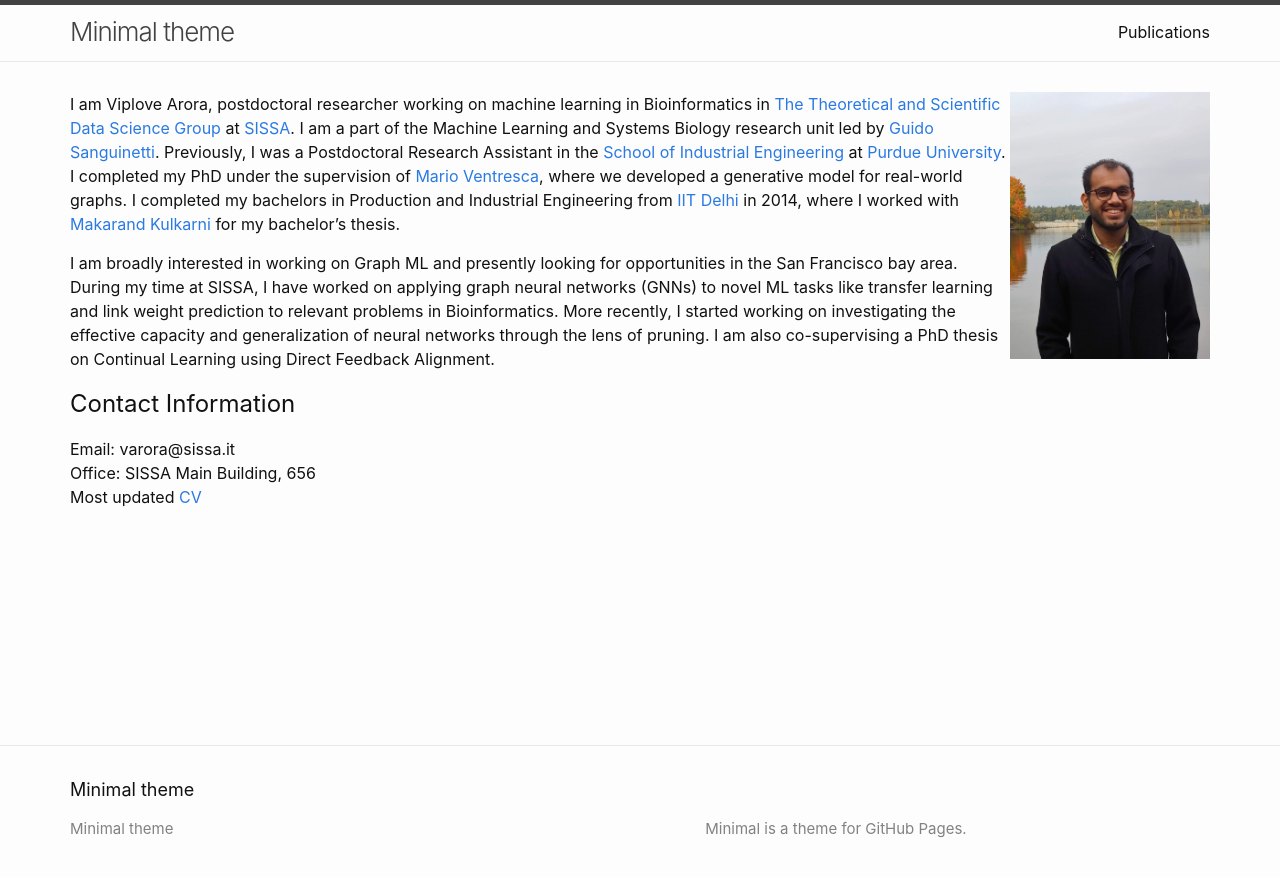
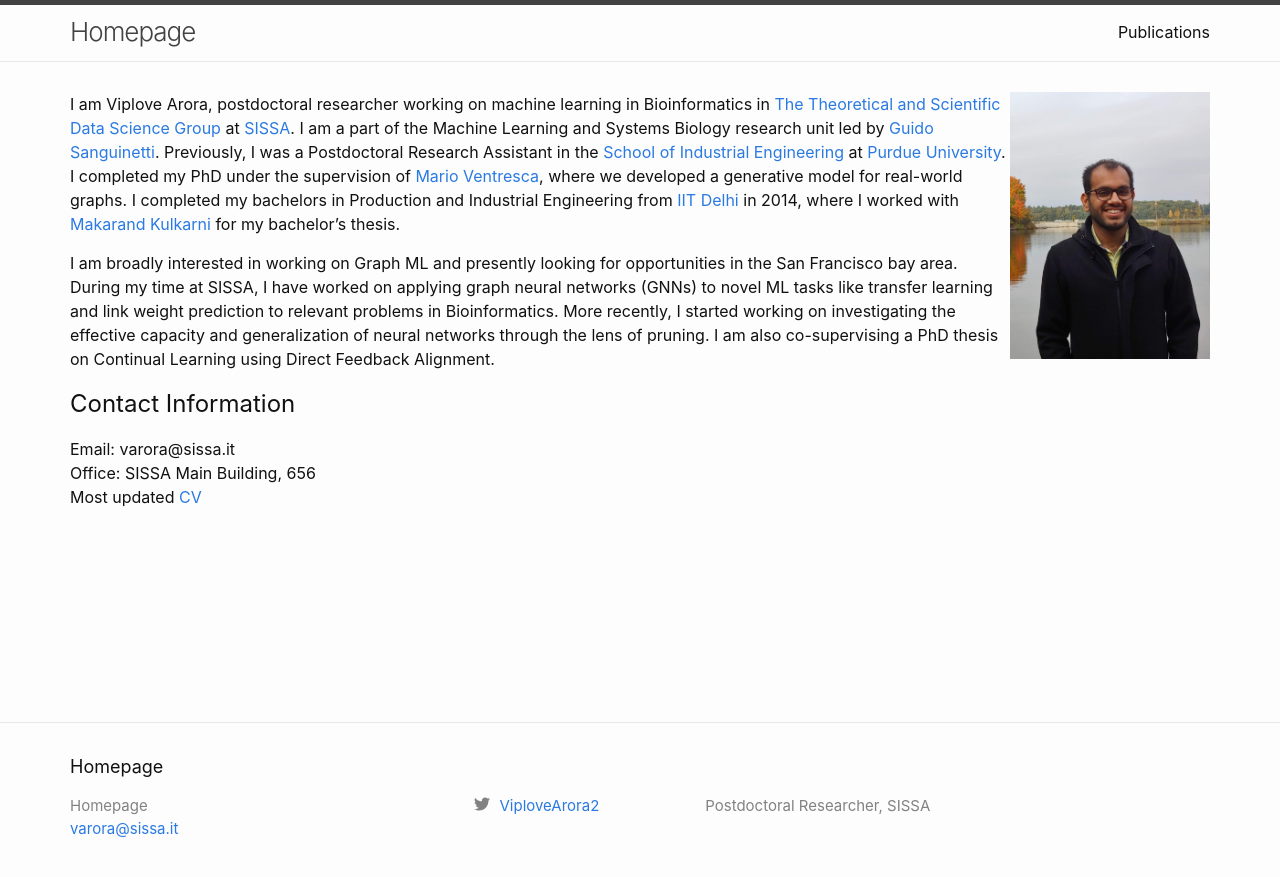
Before and after one commit to viplovearora/viplovearora.github.io, a Jekyll site: the page built from index.md, in a window 1280 px wide. Shown: the top 877 px of the page. Built offline with Jekyll 4.4.1, drawn with Linux system fonts in a browser that asks for light colours.

Commit message:
Update _config.yml

```diff
--- a/_config.yml
+++ b/_config.yml
@@ -13,26 +13,20 @@
 # you will see them accessed via {{ site.title }}, {{ site.email }}, and so on.
 # You can create any custom variable you would like, and they will be accessible
 # in the templates via {{ site.myvariable }}.
-# title: Homepage
-# name: Viplove
-# description: Viplove's homepage
-# email: varora@sissa.it
-# description: >- # this means to ignore newlines until "baseurl:"
-#   Postdoctoral Researcher, SISSA
-# baseurl: "" # the subpath of your site, e.g. /blog
-# url: "" # the base hostname & protocol for your site, e.g. http://example.com
-# twitter_username: ViploveArora2
-# #github_username:  jekyll
+title: Homepage
+name: Viplove
+description: Viplove's homepage
+email: varora@sissa.it
+description: >- # this means to ignore newlines until "baseurl:"
+  Postdoctoral Researcher, SISSA
+baseurl: "" # the subpath of your site, e.g. /blog
+url: "" # the base hostname & protocol for your site, e.g. http://example.com
+twitter_username: ViploveArora2
+#github_username:  jekyll
 
-# # Build settings
-# markdown: kramdown
-# # theme: minima
-# # title: Viplove Arora
-# plugins:
-#   - jekyll-feed
-
-title: Minimal theme
-logo: /assets/img/logo.png
-description: Minimal is a theme for GitHub Pages.
-google_analytics:
-theme: jekyll-theme-minimal
+# Build settings
+markdown: kramdown
+# theme: minima
+# title: Viplove Arora
+plugins:
+  - jekyll-feed
```
